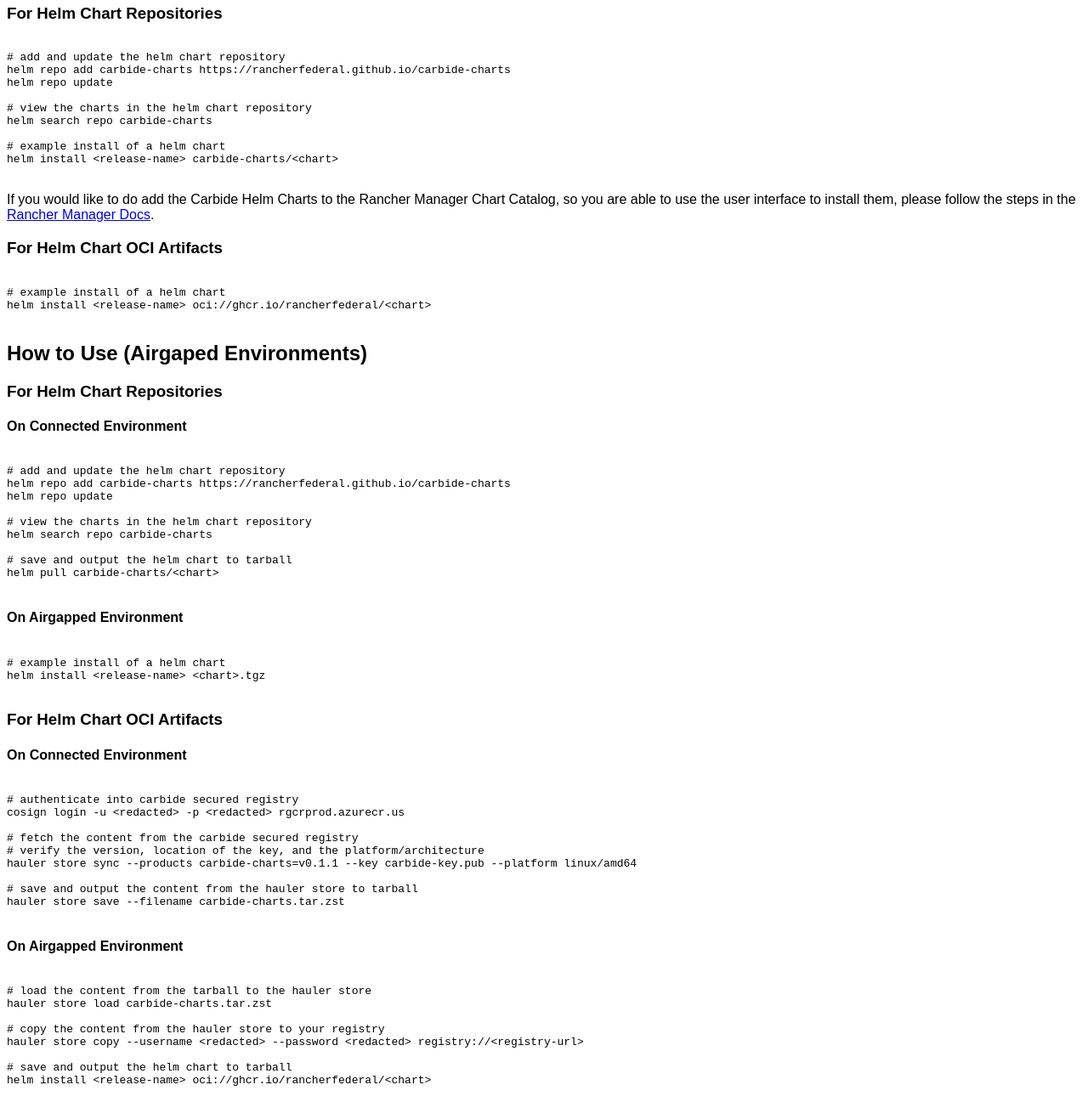
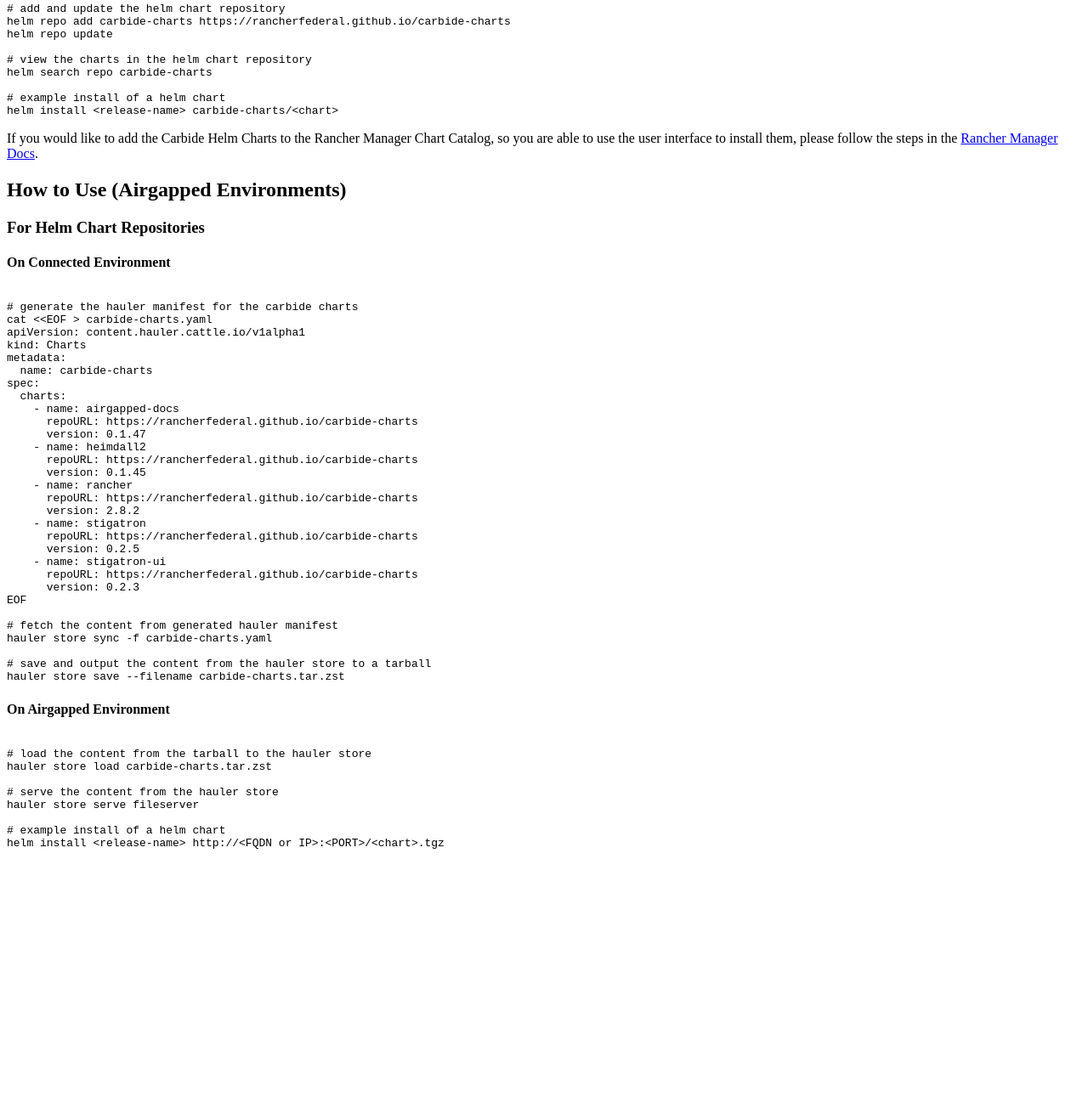
Before and after one commit to rancherfederal/carbide-charts, a plain HTML site: page index.html in a window 1280 px wide. Shown: the part 345-1642 px from the top of the page at 85% size. After the commit the page ends 1358 px from the top, so only its background shows below. Drawn offline with Linux system fonts and the light colour scheme.

Commit message:
removed support for oci helm charts

```diff
--- a/index.html
+++ b/index.html
@@ -1,21 +1,15 @@
 <!DOCTYPE html>
-<html>
+<html lang="en">
   <head>
-    <meta http-equiv="Content-type" content="text/html;charset=UTF-8">
-    <title>Rancher Government Carbide Helm Charts</title>
+    <meta charset="UTF-8" />
+    <meta name="viewport" content="width=device-width, initial-scale=1.0" />
+    <title>Carbide Helm Charts</title>
+  </head>
+  <body>
+    <h1>Rancher Government Carbide Helm Charts</h1>
 
-    <style>
-      body {
-        font-family: Arial, Geneva, Helvetica, sans-serif;
-      }
-    </style>
-  </head>
+    <h3>Available Helm Charts</h3>
 
-  <body>
-
-    <h1 id="carbide-header">Rancher Government Carbide Helm Charts</h1>
-    <h2 id="usage">Available Helm Charts</h2>
-    <p>Please note the Carbide Charts are updated frequently. Below an example of the available charts.</p>
     <pre><code>
 NAME                            CHART VERSION   APP VERSION     DESCRIPTION
 carbide-charts/airgapped-docs   0.1.47          0.1.2           Rancher Government Airgapped Docs
@@ -23,11 +17,12 @@ carbide-charts/heimdall2        0.1.45          0.1.1           Rancher Governme
 carbide-charts/rancher          2.8.2           v2.8.2          Install Rancher Server to manage Kubernetes...
 carbide-charts/stigatron        0.2.5           0.2.2           Rancher Government Stigatron Extension
 carbide-charts/stigatron-ui     0.2.3           0.2.0           Rancher Government Stigatron UI Extension
-    </code></pre>
+</code></pre>
 
-    <h2 id="usage">How To Use (Connected Environments)</h2>
+    <h2>How To Use (Connected Environments)</h2>
 
     <h3>For Helm Chart Repositories</h3>
+
     <pre><code>
 # add and update the helm chart repository
 helm repo add carbide-charts https://rancherfederal.github.io/carbide-charts
@@ -38,64 +33,68 @@ helm search repo carbide-charts
 
 # example install of a helm chart
 helm install &lt;release-name&gt; carbide-charts/&lt;chart&gt;
-    </code></pre>
+</code></pre>
 
-    <p>If you would like to do add the Carbide Helm Charts to the Rancher Manager Chart Catalog, so you are able to use the user interface to install them, please follow the steps in the <a href="https://ranchermanager.docs.rancher.com/how-to-guides/new-user-guides/helm-charts-in-rancher">Rancher Manager Docs</a>.</p>
+    <p>
+      If you would like to add the Carbide Helm Charts to the Rancher Manager
+      Chart Catalog, so you are able to use the user interface to install them,
+      please follow the steps in the
+      <a
+        href="https://ranchermanager.docs.rancher.com/how-to-guides/new-user-guides/helm-charts-in-rancher"
+        >Rancher Manager Docs</a
+      >.
+    </p>
 
-    <h3>For Helm Chart OCI Artifacts</h3>
-    <pre><code>
-# example install of a helm chart
-helm install &lt;release-name&gt; oci://ghcr.io/rancherfederal/&lt;chart&gt;
-    </code></pre>
-
-    <h2 id="airgap">How to Use (Airgaped Environments)</h2>
+    <h2>How to Use (Airgapped Environments)</h2>
 
     <h3>For Helm Chart Repositories</h3>
 
     <h4>On Connected Environment</h4>
+
     <pre><code>
-# add and update the helm chart repository
-helm repo add carbide-charts https://rancherfederal.github.io/carbide-charts
-helm repo update
+# generate the hauler manifest for the carbide charts
+cat &lt;&lt;EOF &gt; carbide-charts.yaml
+apiVersion: content.hauler.cattle.io/v1alpha1
+kind: Charts
+metadata:
+  name: carbide-charts
+spec:
+  charts:
+    - name: airgapped-docs
+      repoURL: https://rancherfederal.github.io/carbide-charts
+      version: 0.1.47
+    - name: heimdall2
+      repoURL: https://rancherfederal.github.io/carbide-charts
+      version: 0.1.45
+    - name: rancher
+      repoURL: https://rancherfederal.github.io/carbide-charts
+      version: 2.8.2
+    - name: stigatron
+      repoURL: https://rancherfederal.github.io/carbide-charts
+      version: 0.2.5
+    - name: stigatron-ui
+      repoURL: https://rancherfederal.github.io/carbide-charts
+      version: 0.2.3
+EOF
 
-# view the charts in the helm chart repository
-helm search repo carbide-charts
+# fetch the content from generated hauler manifest
+hauler store sync -f carbide-charts.yaml
 
-# save and output the helm chart to tarball
-helm pull carbide-charts/&lt;chart&gt;
-    </code></pre>
+# save and output the content from the hauler store to a tarball
+hauler store save --filename carbide-charts.tar.zst
+</code></pre>
 
     <h4>On Airgapped Environment</h4>
-    <pre><code>
-# example install of a helm chart
-helm install &lt;release-name&gt; &lt;chart&gt;.tgz
-    </code></pre>
 
-    <h3>For Helm Chart OCI Artifacts</h3>
-
-    <h4>On Connected Environment</h4>
-    <pre><code>
-# authenticate into carbide secured registry
-cosign login -u &lt;redacted&gt; -p &lt;redacted&gt; rgcrprod.azurecr.us
-
-# fetch the content from the carbide secured registry
-# verify the version, location of the key, and the platform/architecture
-hauler store sync --products carbide-charts=v0.1.1 --key carbide-key.pub --platform linux/amd64
-
-# save and output the content from the hauler store to tarball
-hauler store save --filename carbide-charts.tar.zst
-    </code></pre>
-
-    <h4>On Airgapped Environment</h4>
     <pre><code>
 # load the content from the tarball to the hauler store
 hauler store load carbide-charts.tar.zst
 
-# copy the content from the hauler store to your registry
-hauler store copy --username &lt;redacted&gt; --password &lt;redacted&gt; registry://&lt;registry-url&gt;
+# serve the content from the hauler store
+hauler store serve fileserver
 
-# save and output the helm chart to tarball
-helm install &lt;release-name&gt; oci://ghcr.io/rancherfederal/&lt;chart&gt;
-    </code></pre>
+# example install of a helm chart
+helm install &lt;release-name&gt; http://&lt;FQDN or IP&gt;:&lt;PORT&gt;/&lt;chart&gt;.tgz
+</code></pre>
   </body>
 </html>
```
